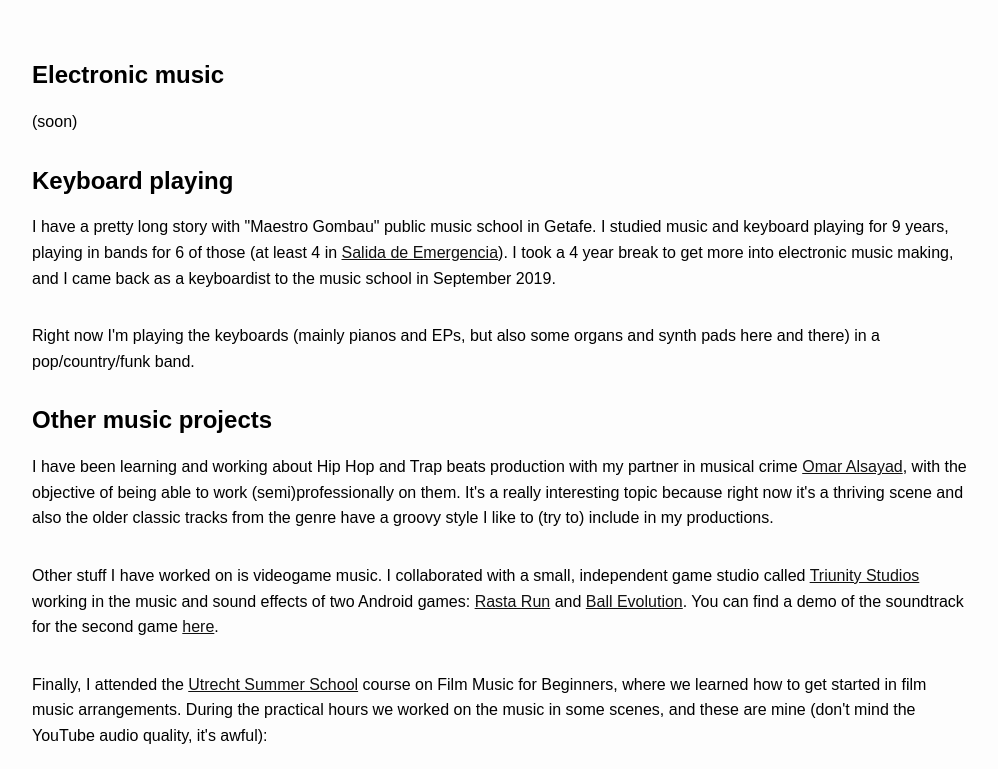
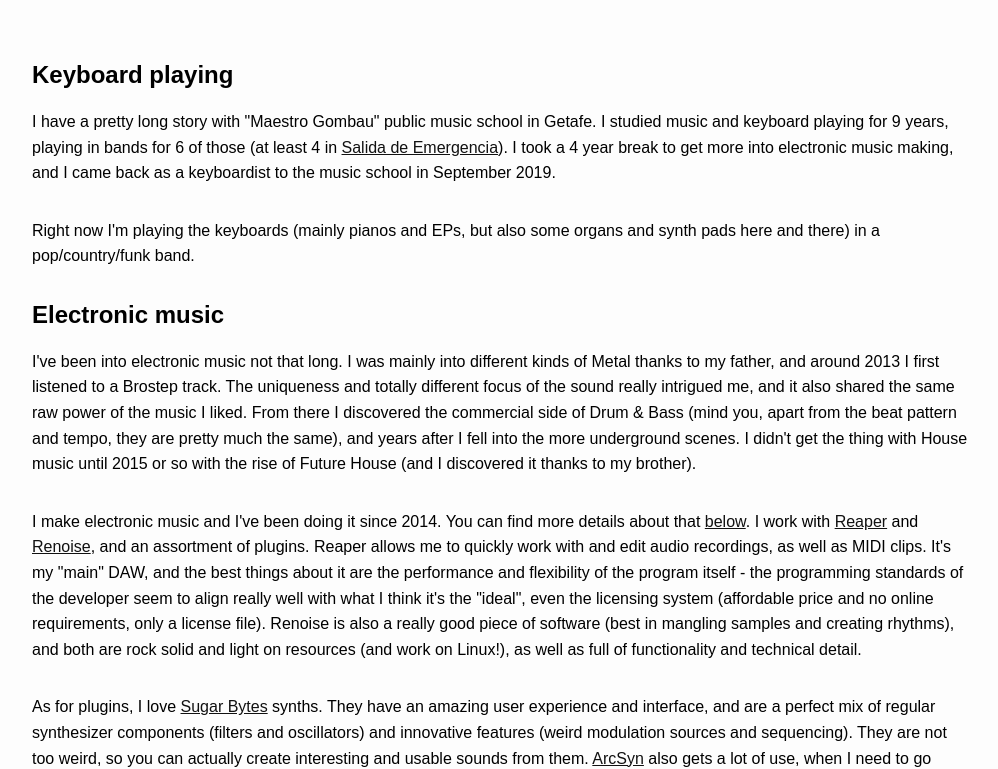
Before and after one commit to Jorgeelalto/homepage, a plain HTML site: page music.html in a window 1280 px wide. Shown: the part 184-953 px from the top of the page, without its empty margins (140-1138 px from the left). Drawn offline with Linux system fonts and the light colour scheme.

Commit message:
COntent update

```diff
--- a/music.html
+++ b/music.html
@@ -20,11 +20,6 @@
             </div>
 
             <div id="content">
-
-                <h2>Electronic music</h2>
-                <p>(soon)</p>
-
-
                 <h2>Keyboard playing</h2>
                 <p>I have a pretty long story with "Maestro Gombau" public music school in Getafe. I studied music and
                     keyboard playing for 9 years, playing in bands for 6 of those (at least 4 in
@@ -34,6 +29,36 @@
 
                 <p>Right now I'm playing the keyboards (mainly pianos and EPs, but also some organs and synth pads here
                     and there) in a pop/country/funk band.</p>
+
+
+                <h2>Electronic music</h2>
+                <p>I've been into electronic music not that long. I was mainly into different kinds of Metal thanks to my
+                    father, and around 2013 I first listened to a Brostep track. The uniqueness and totally different focus
+                    of the sound really intrigued me, and it also shared the same raw power of the music I liked. From there
+                    I discovered the commercial side of Drum & Bass (mind you, apart from the beat pattern and tempo, they
+                    are pretty much the same), and years after I fell into the more underground scenes. I didn't get the thing
+                    with House music until 2015 or so with the rise of Future House (and I discovered it thanks to my brother).
+                </p>
+
+                <p>I make electronic music and I've been doing it since 2014. You can find more details about that
+                    <a href="#edm">below</a>. I work with <a href="http://reaper.fm">Reaper</a> and
+                    <a href="https://www.renoise.com/">Renoise</a>, and an assortment of plugins. Reaper allows me to quickly
+                    work with and edit audio recordings, as well as MIDI clips. It's my "main" DAW, and the best things about
+                    it are the performance and flexibility of the program itself - the programming standards of the developer
+                    seem to align really well with what I think it's the "ideal", even the licensing system (affordable price
+                    and no online requirements, only a license file). Renoise is also a really good piece of software (best in
+                    mangling samples and creating rhythms), and both are rock solid and light on resources (and work on Linux!),
+                    as well as full of functionality and technical detail.</p>
+
+                <p>As for plugins, I love <a href="https://sugar-bytes.de/">Sugar Bytes</a> synths. They have an amazing
+                    user experience and interface, and are a perfect mix of regular synthesizer components (filters and
+                    oscillators) and innovative features (weird modulation sources and sequencing). They are not too weird,
+                    so you can actually create interesting and usable sounds from them.
+                    <a href="https://www.spcplugins.com/arcsyn">ArcSyn</a> also gets a lot of use, when I need to go back to
+                    a "regular" synth architecture. In terms of effects, I have a mixed folder of commercial, paid (nice)
+                    plugins (Klanghelm and HoRNet) and free plugins. I prefer to use the native ones when possible, though
+                    (especially on Renoise where projects are self contained ZIPs and I can easily move them between machines
+                    without worrying on plugin and sample availability).</p>
 
 
                 <h2>Other music projects</h2>
@@ -66,7 +91,7 @@
                 </ul>
 
 
-                <h2>Music as 7th Pyramid</h2>
+                <h2 id="edm">Music as 7th Pyramid</h2>
 
                 <p>This is my first alias and my main one right now. I focus on the faster side of dance music, especially
                     on Drum & Bass with Jungle details, some Halftime, and a lot of atmospheric and melodic parts. Basically
```
Also changed, not shown: index.html (+0 -5 lines).
